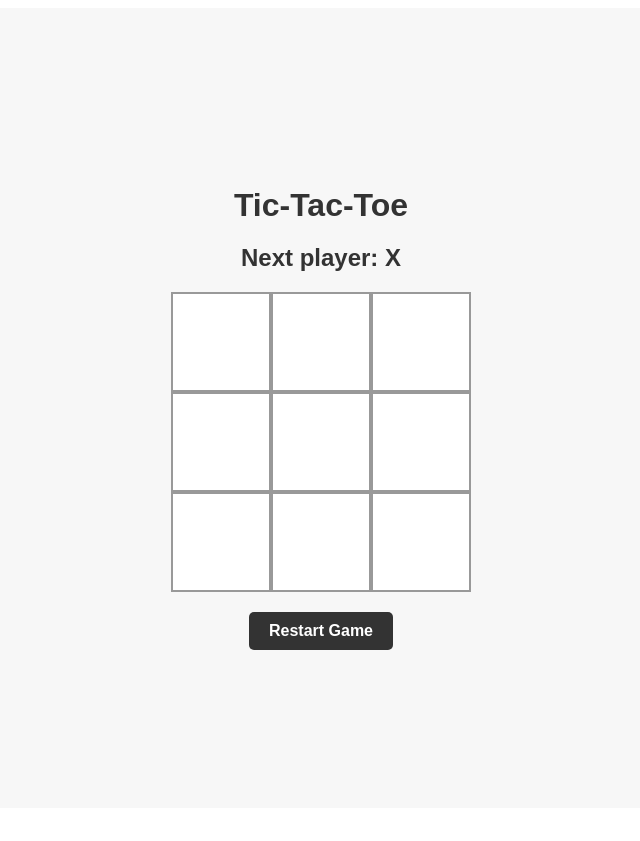
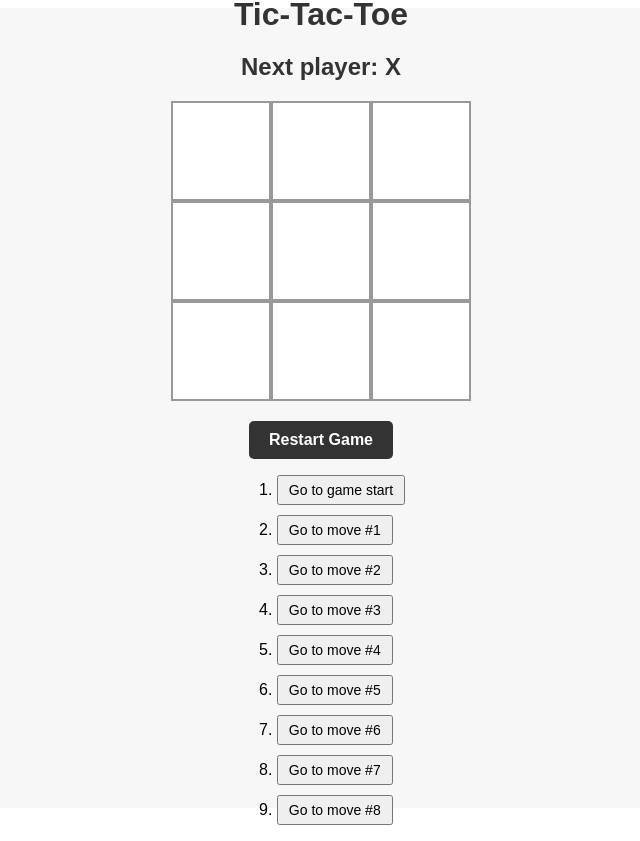
Before and after one commit to SvetozarSlivarov/Tic-Tac-Toe-React, a React (Vite) app: page / in a window 1280 px wide. Shown: the whole page, without its empty margins (319-959 px from the left). Before the commit the page ends 816 px from the top, so only its background shows below. Built offline with nearby package versions, Linux system fonts and the light colour scheme.

Commit message:
Add move history functionality

```diff
--- a/src/App.css
+++ b/src/App.css
@@ -58,3 +58,32 @@ h1 {
 .restart-button:hover {
   background-color: #555;
 }
+
+.game {
+  display: flex;
+  flex-direction: row;
+  justify-content: center;
+  margin-top: 20px;
+}
+
+.game-board {
+  margin-right: 20px;
+}
+
+.game-info {
+  margin-left: 20px;
+}
+
+ol {
+  padding-left: 20px;
+}
+
+li {
+  margin-bottom: 10px;
+}
+
+button {
+  padding: 5px 10px;
+  font-size: 14px;
+  cursor: pointer;
+}
--- a/src/components/Board.jsx
+++ b/src/components/Board.jsx
@@ -2,72 +2,93 @@ import { useState } from 'react';
 import Square from './Square';
 
 export default function Board() {
-    const [squares, setSquares] = useState(Array(9).fill(null));
-    const [isXNext, setIsXNext] = useState(true);
+    const [history, setHistory] = useState(Array(9).fill(null));
+    const [currentMove, setCurrentMove] = useState(0);
+    const currentSquares = history[currentMove] || Array(9).fill(null);
+    const isXNext = currentMove % 2 === 0;
 
-    function calculateWinner(squares) {
-        const lines = [
-            [0, 1, 2],
-            [3, 4, 5],
-            [6, 7, 8],
-            [0, 3, 6],
-            [1, 4, 7],
-            [2, 5, 8],
-            [0, 4, 8],
-            [2, 4, 6],
-        ];
 
-        for (let line of lines) {
-            const [a, b, c] = line;
-            if (squares[a] && squares[a] === squares[b] && squares[a] === squares[c]) {
-                return squares[a];
-            }
-        }
-        return null;
-    }
-
-    const winner = calculateWinner(squares);
-    const isBoardFull = squares.every((square) => square !== null);
+    const winner = calculateWinner(currentSquares);
+    const isBoardFull = currentSquares.every((square) => square !== null);
     const status = winner
         ? `Winner: ${winner}`
         : isBoardFull
-        ? "It's a draw!"
-        : `Next player: ${isXNext ? 'X' : 'O'}`;
+            ? "It's a draw!"
+            : `Next player: ${isXNext ? 'X' : 'O'}`;
 
     function handleClick(i) {
-        if (squares[i] || winner || isBoardFull) return;
+        if (currentSquares[i] || winner || isBoardFull) return;
 
-        const nextSquares = squares.slice();
+        const nextSquares = currentSquares.slice();
         nextSquares[i] = isXNext ? 'X' : 'O';
-        setSquares(nextSquares);
-        setIsXNext(!isXNext);
-    }
+        const nextHistory = [...history.slice(0, currentMove + 1), nextSquares];
+        setHistory(nextHistory);
+        setCurrentMove(nextHistory.length - 1);
+    };
+
     function handleRestart() {
-        setSquares(Array(9).fill(null));
-        setIsXNext(true);
-      }
+        setHistory(Array(9).fill(null));
+        setCurrentMove(0);
+    };
+
+    function jumpTo(move) {
+        setCurrentMove(move);
+    };
+
+    const moves = history.map((squares, move) => {
+        const description = move > 0 ? `Go to move #${move}` : 'Go to game start';
+        return (
+            <li key={move}>
+                <button onClick={() => jumpTo(move)}>{description}</button>
+            </li>
+        );
+    });
+
 
     return (
         <>
             <div className="status">{status}</div>
             <div className="board-row">
-                <Square value={squares[0]} onSquareClick={() => handleClick(0)} />
-                <Square value={squares[1]} onSquareClick={() => handleClick(1)} />
-                <Square value={squares[2]} onSquareClick={() => handleClick(2)} />
+                <Square value={currentSquares[0]} onSquareClick={() => handleClick(0)} />
+                <Square value={currentSquares[1]} onSquareClick={() => handleClick(1)} />
+                <Square value={currentSquares[2]} onSquareClick={() => handleClick(2)} />
             </div>
             <div className="board-row">
-                <Square value={squares[3]} onSquareClick={() => handleClick(3)} />
-                <Square value={squares[4]} onSquareClick={() => handleClick(4)} />
-                <Square value={squares[5]} onSquareClick={() => handleClick(5)} />
+                <Square value={currentSquares[3]} onSquareClick={() => handleClick(3)} />
+                <Square value={currentSquares[4]} onSquareClick={() => handleClick(4)} />
+                <Square value={currentSquares[5]} onSquareClick={() => handleClick(5)} />
             </div>
             <div className="board-row">
-                <Square value={squares[6]} onSquareClick={() => handleClick(6)} />
-                <Square value={squares[7]} onSquareClick={() => handleClick(7)} />
-                <Square value={squares[8]} onSquareClick={() => handleClick(8)} />
+                <Square value={currentSquares[6]} onSquareClick={() => handleClick(6)} />
+                <Square value={currentSquares[7]} onSquareClick={() => handleClick(7)} />
+                <Square value={currentSquares[8]} onSquareClick={() => handleClick(8)} />
             </div>
             <button className="restart-button" onClick={handleRestart}>
                 Restart Game
             </button>
+            <div className="game-info">
+                <ol>{moves}</ol>
+            </div>
         </>
     );
 }
+function calculateWinner(squares) {
+    const lines = [
+        [0, 1, 2],
+        [3, 4, 5],
+        [6, 7, 8],
+        [0, 3, 6],
+        [1, 4, 7],
+        [2, 5, 8],
+        [0, 4, 8],
+        [2, 4, 6],
+    ];
+
+    for (let line of lines) {
+        const [a, b, c] = line;
+        if (squares[a] && squares[a] === squares[b] && squares[a] === squares[c]) {
+            return squares[a];
+        }
+    }
+    return null;
+}
```
